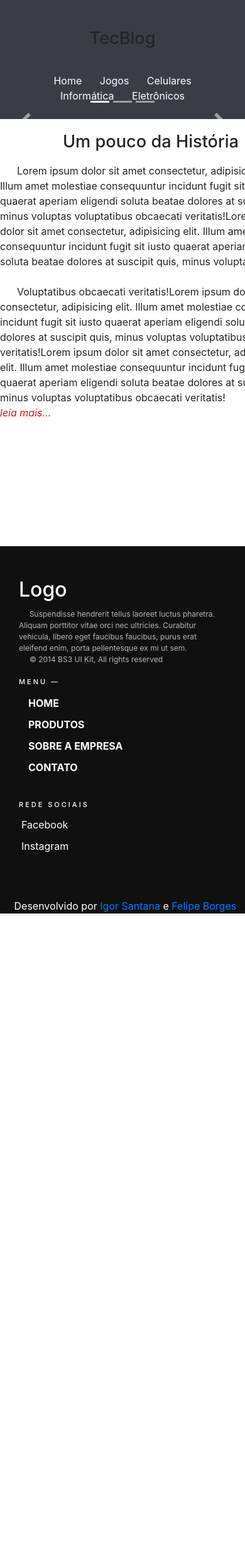
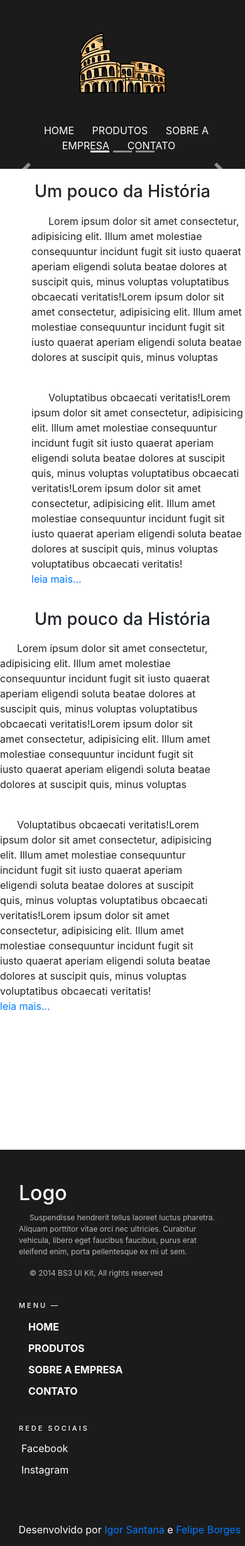
Before and after one commit to IgorTSSantana/vitrine-ferraro, a WordPress theme: template index.php in a window 390 px wide; the page is wider, and only the part inside the window is pictured. Shown: that part at 63% size. Before the commit the page ends 1450 px from the top of that part, so only its background shows below. Run offline with PHP 8.4 and a stand-in for WordPress, Linux system fonts and the light colour scheme; the site name, menu and one post (Sample post) are stand-ins, and other content is empty; some libraries are stand-ins or nearby versions.

Commit message:
Cabeçalho semi-pronto, centralização dos créditos do rodapé, index responsiva, pagina contato semi-pronta

```diff
--- a/header.php
+++ b/header.php
@@ -27,15 +27,14 @@
     <header>
 
         <div id="area-logo">
-            <h1>Tec<span class="branco">Blog</span></h1>
+           <img style="width:150px;height:150px;" src="<?php echo get_template_directory_uri() . '/public/img/coliseu.png' ?>">
         </div>
 
         <div id="area-menu">
-            <a href="index.php">Home</a>
-            <a href="jogos.html">Jogos</a>
-            <a href="celulares.html">Celulares</a>
-            <a href="informatica.html">Informática</a>
-            <a href="eletronicos.html">Eletrônicos</a>
+            <a href="<?php echo get_template_directory_uri() . 'index.php' ?>">HOME</a>
+            <a href="<?php echo get_template_directory_uri() . 'page-produtos.php' ?>">PRODUTOS</a>
+            <a href="<?php echo get_template_directory_uri() . 'sobre.php' ?>">SOBRE A EMPRESA</a>
+            <a href="<?php echo get_template_directory_uri() . 'page-contato.php' ?>">CONTATO</a>
         </div>
 
     </header>
--- a/index.php
+++ b/index.php
@@ -51,10 +51,10 @@ $post_destaques = [
     </div>
     <?php endif; ?>
 </section>
-<div id="duas-colunas">
-    <div id="texto1">
+<section class="row contato-conteudo">
+    <article class="col-lg-6">
         <h1>Um pouco da História</h1>
-        <p>
+        <p class="p-esquerda">
             Lorem ipsum dolor sit amet consectetur, adipisicing elit.
             Illum amet molestiae consequuntur incidunt fugit sit iusto quaerat
             aperiam eligendi soluta beatae dolores at suscipit quis, minus voluptas
@@ -62,20 +62,21 @@ $post_destaques = [
             Illum amet molestiae consequuntur incidunt fugit sit iusto quaerat
             aperiam eligendi soluta beatae dolores at suscipit quis, minus voluptas
         </p> <br>
-        <p>
+        <p class="p-esquerda">
             Voluptatibus obcaecati veritatis!Lorem ipsum dolor sit amet consectetur, adipisicing elit.
             Illum amet molestiae consequuntur incidunt fugit sit iusto quaerat
             aperiam eligendi soluta beatae dolores at suscipit quis, minus voluptas
             voluptatibus obcaecati veritatis!Lorem ipsum dolor sit amet consectetur, adipisicing elit.
             Illum amet molestiae consequuntur incidunt fugit sit iusto quaerat
             aperiam eligendi soluta beatae dolores at suscipit quis, minus voluptas
-            voluptatibus obcaecati veritatis!
-        </p> <a href="">leia mais...</a>
-    </div>
+            voluptatibus obcaecati veritatis! <br>
+            <a href="">leia mais...</a>
+        </p>
+    </article>
 
-    <div id="texto2">
+    <article class="col-lg-6">
         <h1>Um pouco da História</h1>
-        <p>
+        <p class="p-direita">
             Lorem ipsum dolor sit amet consectetur, adipisicing elit.
             Illum amet molestiae consequuntur incidunt fugit sit iusto quaerat
             aperiam eligendi soluta beatae dolores at suscipit quis, minus voluptas
@@ -83,17 +84,19 @@ $post_destaques = [
             Illum amet molestiae consequuntur incidunt fugit sit iusto quaerat
             aperiam eligendi soluta beatae dolores at suscipit quis, minus voluptas
         </p> <br>
-        <p>
+        <p class="p-direita">
             Voluptatibus obcaecati veritatis!Lorem ipsum dolor sit amet consectetur, adipisicing elit.
             Illum amet molestiae consequuntur incidunt fugit sit iusto quaerat
             aperiam eligendi soluta beatae dolores at suscipit quis, minus voluptas
             voluptatibus obcaecati veritatis!Lorem ipsum dolor sit amet consectetur, adipisicing elit.
             Illum amet molestiae consequuntur incidunt fugit sit iusto quaerat
             aperiam eligendi soluta beatae dolores at suscipit quis, minus voluptas
-            voluptatibus obcaecati veritatis!
-        </p> <a href="">leia mais...</a>
-    </div>
-</div>
+            voluptatibus obcaecati veritatis! <br>
+            <a href="">leia mais...</a>
+        </p>
+    </article>
+</section>
+
 <div class="clear"></div>
 
 
--- a/public/css/contato.css
+++ b/public/css/contato.css
@@ -1,4 +1,5 @@
 .titulo-site {
+    color: var(--cor-preta);
     border-bottom: 1px solid rgb(206, 196, 196);
 }
 
--- a/public/css/footer.css
+++ b/public/css/footer.css
@@ -1,5 +1,5 @@
 .footer-bs {
-    background-color: #101010;
+    background-color: var(--cor-preta);
     padding: 40px 20px;
     color: rgba(255, 255, 255, 1.00);
     margin-top: 200px;
@@ -109,7 +109,9 @@
 }
 
 .rodape-paragrafo{
+    text-align: center;
     margin: 0px;
+    padding-bottom: 14px;
     color: rgba(255, 255, 255, 1.00);
 }
 
--- a/public/css/header.css
+++ b/public/css/header.css
@@ -3,7 +3,7 @@ body {
 }
 
 header {
-    background: #3b3d46;
+    background: var(--cor-preta);
     padding: 15px;
     text-align: center;
 }
@@ -20,7 +20,6 @@ header a:visited {
 }
 
 header a:hover {
-    color: #f7b600;
-    background: #FFF;
+    color: rgb(247, 225, 105);
     text-decoration: none;
 }
--- a/public/css/index.css
+++ b/public/css/index.css
@@ -4,8 +4,16 @@ h1{
     text-align: center;
 }
 p{
-    margin: 0 0px;
+
     text-align: left;
+}
+
+.p-esquerda {
+    margin-left: 50px;
+}
+
+.p-direita {
+    margin-right: 50px;
 }
 
 p:before {
--- a/style.css
+++ b/style.css
@@ -13,5 +13,5 @@ Text Domain: vitrine-ferraro
 
 :root {
     --font: 'Dancing Script', cursive;
-    --cor-preta: #101010;
+    --cor-preta: #1b1b1b;
 }
```
Also changed, not shown: page-contato.php (+4 -5 lines), public/css/produtos.css (added), public/img/coliseu.png (added).
